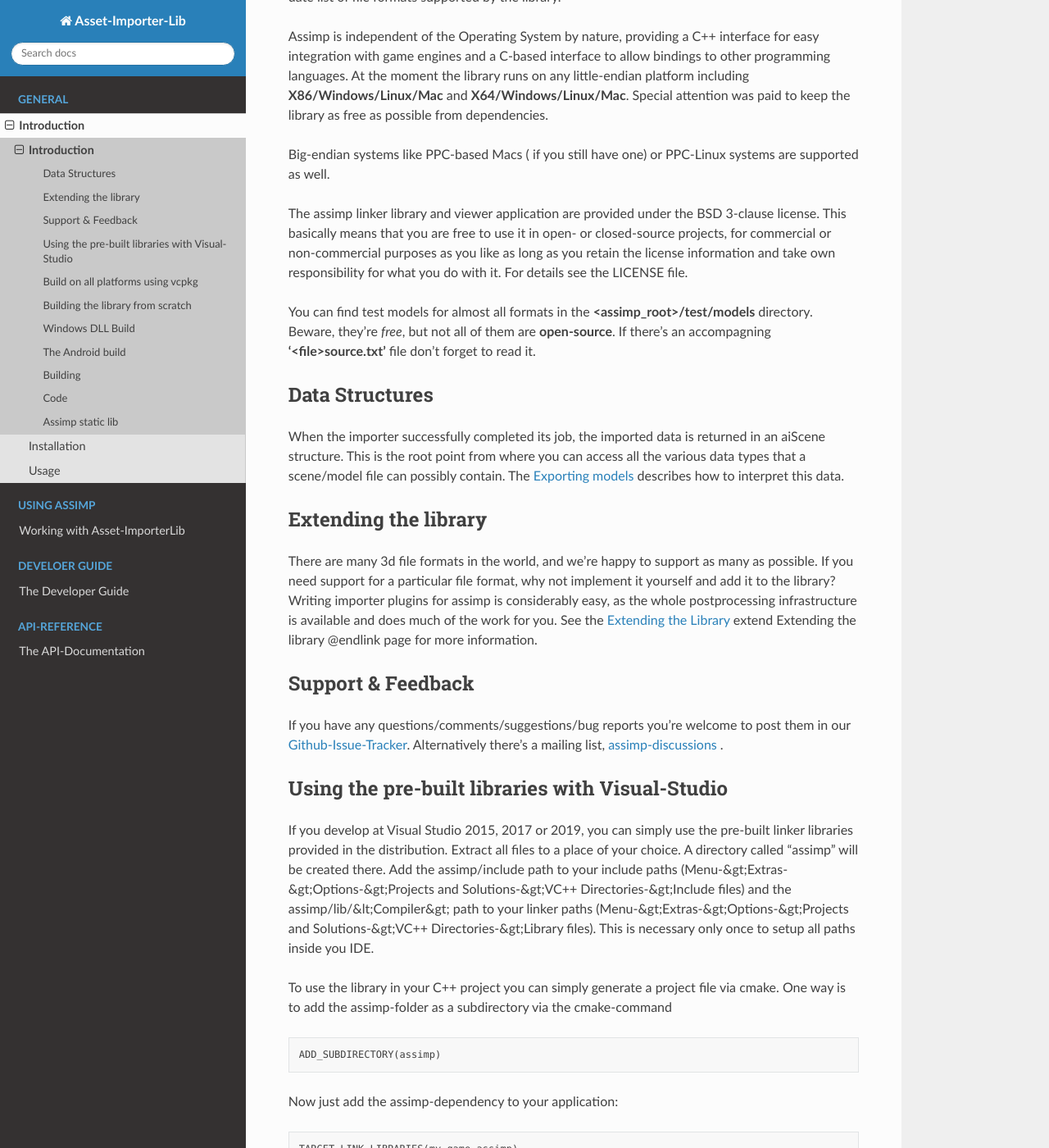
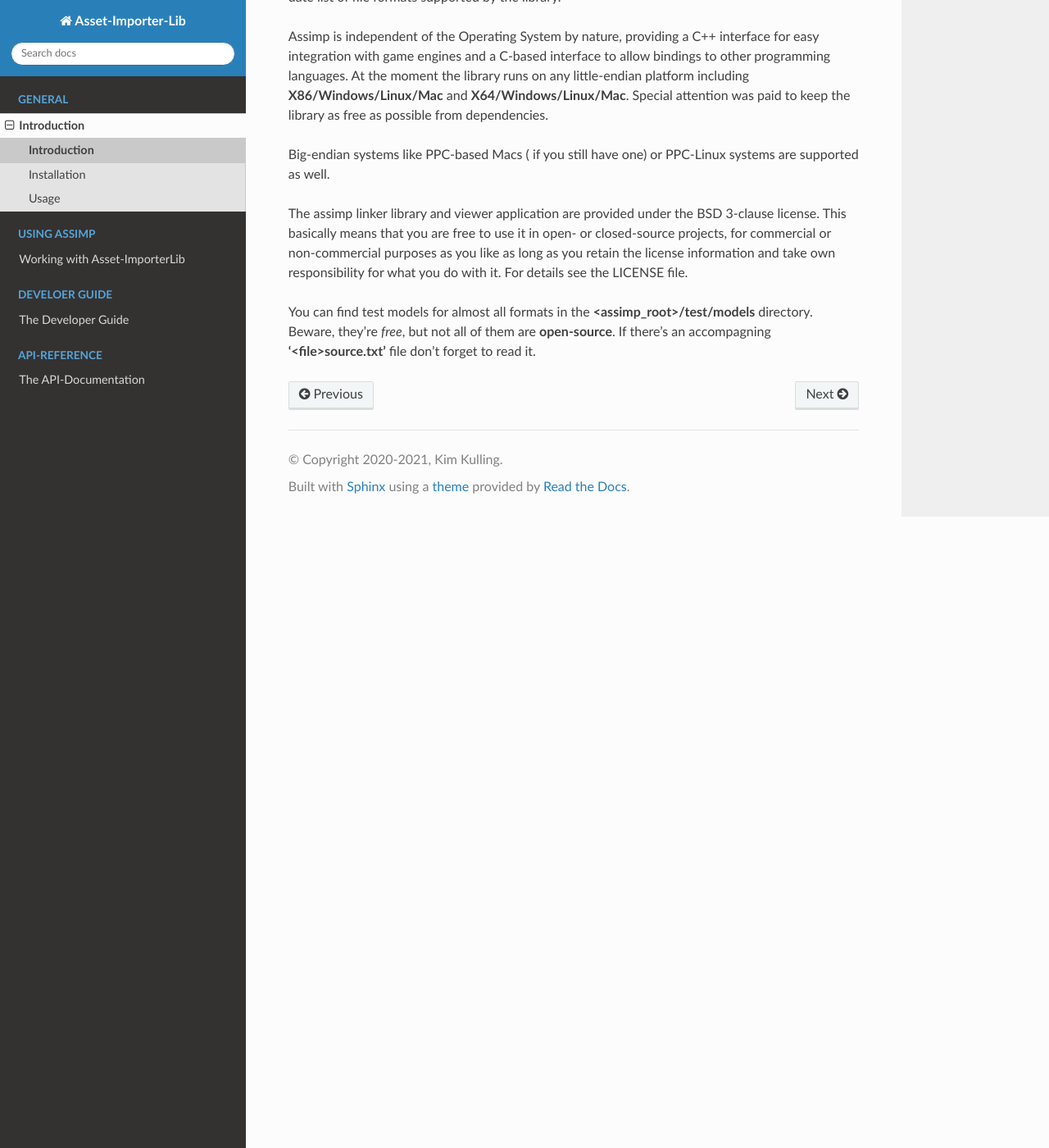
Before and after one commit to assimp/assimp-docs, a Sphinx documentation site: the page built from source/about/introduction.rst, in a window 1280 px wide and 1400 px high, scrolled down 1819 px. Shown: the whole window at 82% size. Built offline with Sphinx 7.4.7 and the Read the Docs theme 2.0.0, drawn with Linux system fonts in a browser that asks for light colours; pages that are not in the unit, such as notebooks, are missing from menus; some of the changed text lies outside the part shown.

Commit message:
Update introduction.rst

```diff
--- a/source/about/introduction.rst
+++ b/source/about/introduction.rst
@@ -77,149 +77,3 @@
 
 You can find test models for almost all formats in the **<assimp_root>/test/models** directory. Beware, they're *free*,
 but not all of them are **open-source**. If there's an accompagning **'<file>\source.txt'** file don't forget to read it.
-
-.. _ai_main_data:
-
-Data Structures
----------------
-
-When the importer successfully completed its job, the imported data is returned in an aiScene structure. This is the root
-point from where you can access all the various data types that a scene/model file can possibly contain. The
-:ref:`ai_data` describes how to interpret this data.
-
-.. _ai_ext:
-
-Extending the library
----------------------
-
-There are many 3d file formats in the world, and we're happy to support as many as possible. If you need support for
-a particular file format, why not implement it yourself and add it to the library? Writing importer plugins for
-assimp is considerably easy, as the whole postprocessing infrastructure is available and does much of the work for you.
-See the :ref:`ai_extend` extend Extending the library @endlink page for more information.
-
-
-.. _ai_main_support:
-
-Support & Feedback
-------------------
-
-If you have any questions/comments/suggestions/bug reports you're welcome to post them in our
-`Github-Issue-Tracker <https://github.com/assimp/assimp/issues>`_. Alternatively there's
-a mailing list, `assimp-discussions <https://github.com/assimp/assimp/discussions>`_
-.
-
-.. _ai_install_prebuilt:
-
-Using the pre-built libraries with Visual-Studio
-------------------------------------------------
-
-If you develop at Visual Studio 2015, 2017 or 2019, you can simply use the pre-built linker libraries provided in the distribution.
-Extract all files to a place of your choice. A directory called "assimp" will be created there. Add the assimp/include path
-to your include paths (Menu-&gt;Extras-&gt;Options-&gt;Projects and Solutions-&gt;VC++ Directories-&gt;Include files)
-and the assimp/lib/&lt;Compiler&gt; path to your linker paths (Menu-&gt;Extras-&gt;Options-&gt;Projects and Solutions-&gt;VC++ Directories-&gt;Library files).
-This is necessary only once to setup all paths inside you IDE.
-
-To use the library in your C++ project you can simply generate a project file via cmake. One way is to add the assimp-folder
-as a subdirectory via the cmake-command
-
-::
-
-    ADD_SUBDIRECTORY(assimp)
-
-Now just add the assimp-dependency to your application:
-
-::
-
-    TARGET_LINK_LIBRARIES(my_game assimp)
-
-
-If done correctly you should now be able to compile, link, run and use the application.
-
-.. _ai_install_prebuilt_vcpg:
-
-Build on all platforms using vcpkg
-----------------------------------
-
-You can download and install assimp using the `vcpkg <https://github.com/Microsoft/vcpkg/>`_ dependency manager:
-::
-
-    bash
-    git clone https://github.com/Microsoft/vcpkg.git
-    cd vcpkg
-    ./bootstrap-vcpkg.sh
-    ./vcpkg integrate install
-    vcpkg install assimp
-
-The assimp port in vcpkg is kept up to date by Microsoft team members and community contributors. If the version is out of date, please <reate an issue or pull request on the `vcpkg repository <https://github.com/Microsoft/vcpkg>`_ .
-
-
-.. _ai_install_own:
-
-Building the library from scratch
----------------------------------
-
-First you need to install cmake. Now just get the code from github or download the latest version from the webside.
-to build the library just open a command-prompt / bash, navigate into the repo-folder and run cmake via:
-
-::
-
-    cmake CMakeLists.txt
-
-A project-file of your default make-system ( like gnu-make on linux or Visual-Studio on Windows ) will be generated.
-Run the build and you are done. You can find the libs at assimp/lib and the dll's / so's at bin.
-
-.. _ai_assimp_dll:
-
-Windows DLL Build
------------------
-
-The Assimp-package can be built as DLL. You just need to run the default cmake run.
-
-
-.. _ai_andorid_build:
-
-The Android build
------------------
-
-This module provides a facade for the io-stream-access to files behind the android-asset-management within
-an Android-native application.
-- It is built as a static library
-- It requires Android NDK with android API > 9 support.
-
-Building
-----------------
-To use this module please provide following cmake defines:
-
-::
-
-    -DASSIMP_ANDROID_JNIIOSYSTEM=ON
-    -DCMAKE_TOOLCHAIN_FILE=$SOME_PATH/android.toolchain.cmake
-
-"SOME_PATH" is a path to your cmake android toolchain script.
-
-The build script for this port is based on `Android-CMake <https://github.com/taka-no-me/android-cmake>`_.
-See its documentation for more Android-specific cmake options (e.g. -DANDROID_ABI for the target ABI).
-
-Code
---------
-A small example how to wrap assimp for Android:
-
-::
-
-    #include <assimp/port/AndroidJNI/AndroidJNIIOSystem.h>
-
-    Assimp::Importer* importer = new Assimp::Importer();
-    Assimp::AndroidJNIIOSystem *ioSystem = new Assimp::AndroidJNIIOSystem(app->activity);
-    if ( nullptr != iosSystem ) {
-      importer->SetIOHandler(ioSystem);
-    }
-
-The Assimp-package can be built as DLL. You just need to run the default cmake run.
-
-.. _ai_static_lib:
-
-Assimp static lib
------------------
-
-The Assimp-package can be build as a static library as well. Do do so just set the configuration variable **BUILD_SHARED_LIBS**
-to off during the cmake run.
```
